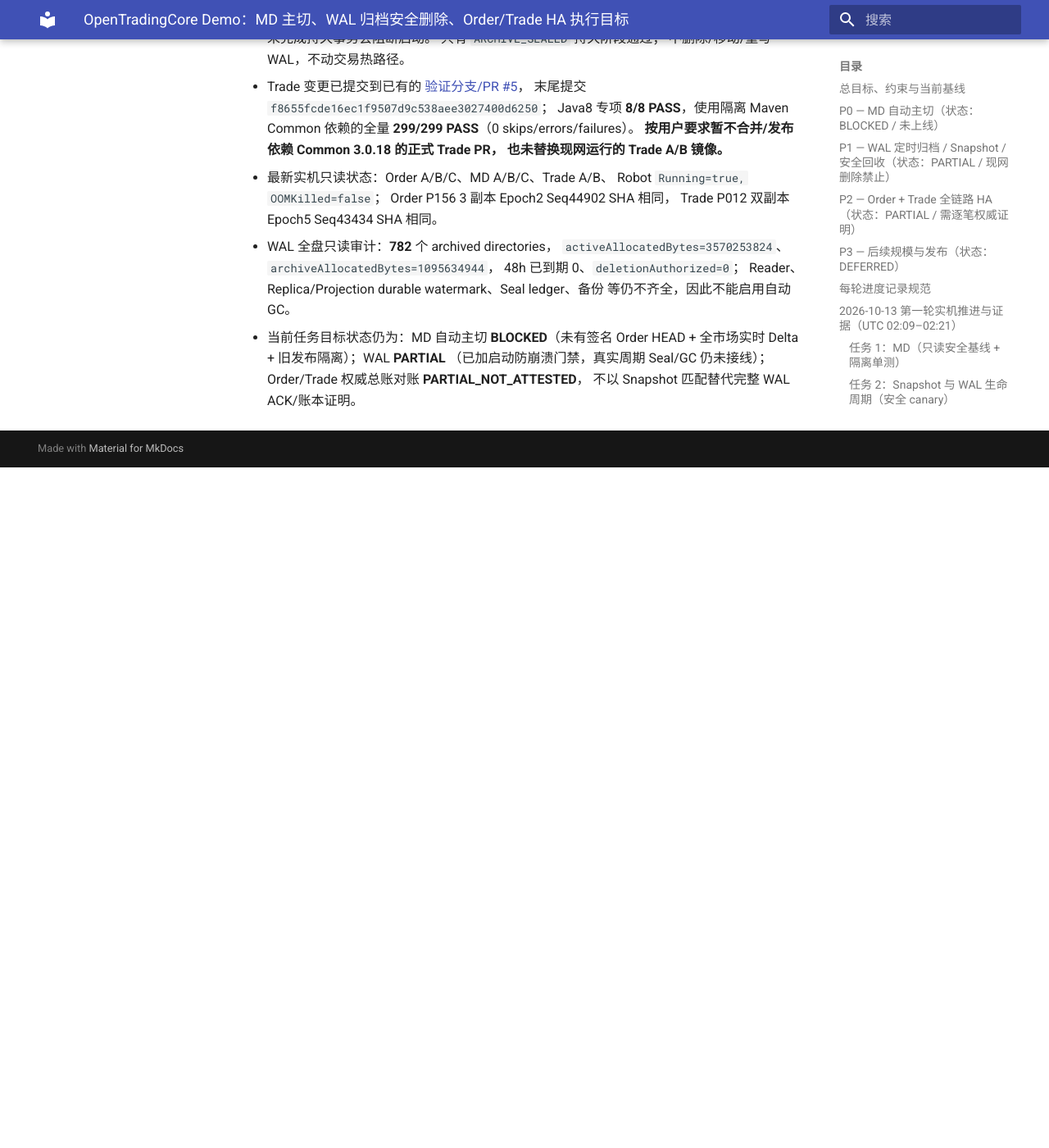
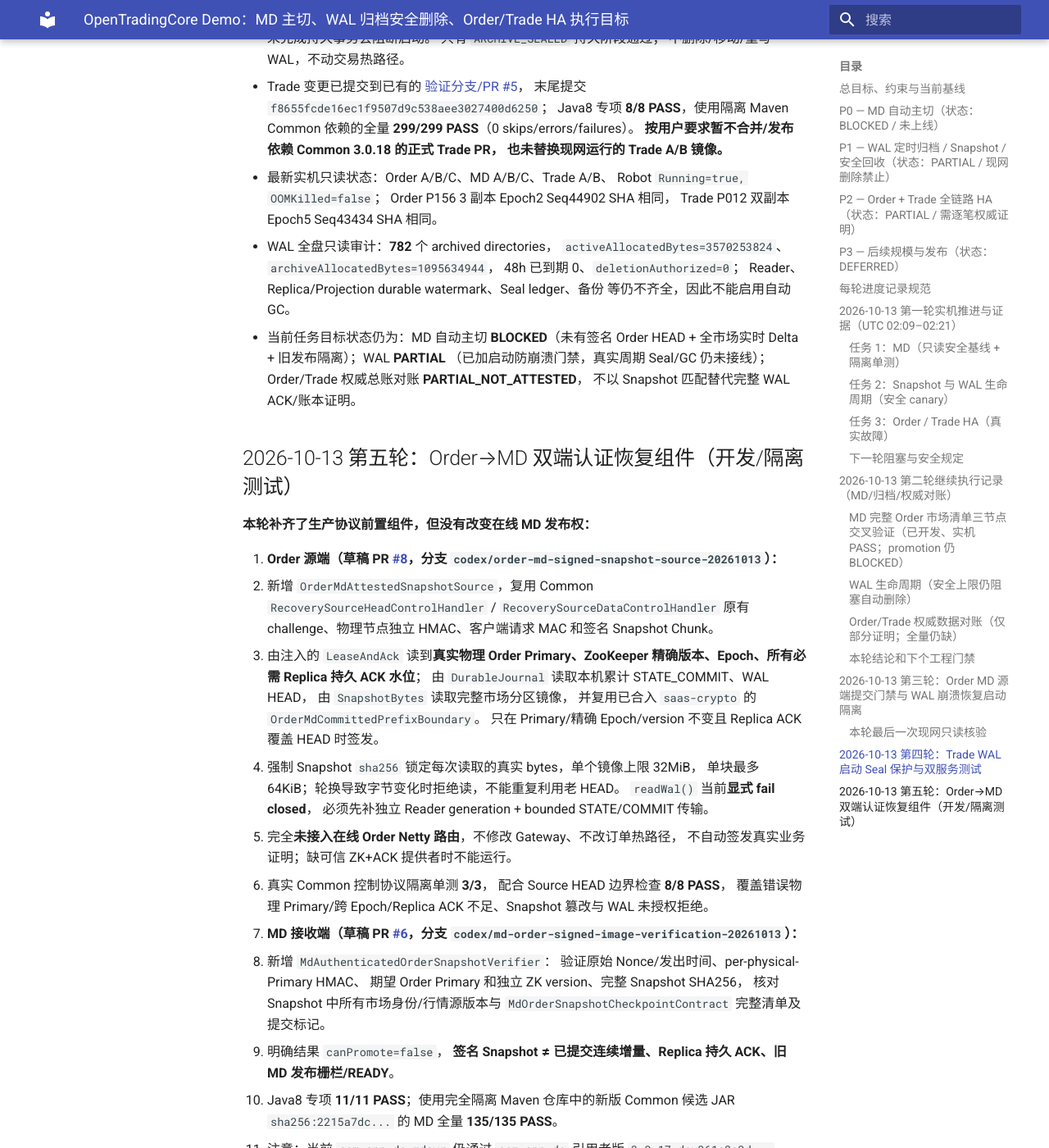
Before and after one commit to bliplink/dc-quant-deploy, an MkDocs documentation site: the page built from docs/DEMO_HA_WAL_MD_ORDER_TRADE_EXECUTION_PLAN_20261013.zh-CN.md, in a window 1280 px wide and 1400 px high, scrolled down 8907 px. Shown: the whole window at 82% size. Built offline with MkDocs 1.6.1 and Material for MkDocs 9.7.7, drawn with Linux system fonts in a browser that asks for light colours; before the commit the page ends 9477 px from its top, so only the background shows below that; some of the changed text lies outside the part shown.

Commit message:
docs(md-ha): record source HMAC HEAD and receiver full-image verifier with strict remaining production gates

```diff
--- a/docs/DEMO_HA_WAL_MD_ORDER_TRADE_EXECUTION_PLAN_20261013.zh-CN.md
+++ b/docs/DEMO_HA_WAL_MD_ORDER_TRADE_EXECUTION_PLAN_20261013.zh-CN.md
@@ -267,3 +267,55 @@ Adapter 与可崩溃恢复持久 Seal 流程；**现网自动删除未完成且
   （已加启动防崩溃门禁，真实周期 Seal/GC 仍未接线）；
   Order/Trade 权威总账对账 **PARTIAL_NOT_ATTESTED**，
   不以 Snapshot 匹配替代完整 WAL ACK/账本证明。
+
+## 2026-10-13 第五轮：Order→MD 双端认证恢复组件（开发/隔离测试）
+
+**本轮补齐了生产协议前置组件，但没有改变在线 MD 发布权：**
+
+1. **Order 源端（草稿 PR [#8](https://github.com/bliplink/com.app.dc.ordersvr/pull/8)，分支 `codex/order-md-signed-snapshot-source-20261013`）：**
+   - 新增 `OrderMdAttestedSnapshotSource`，复用 Common
+     `RecoverySourceHeadControlHandler` / `RecoverySourceDataControlHandler`
+     原有 challenge、物理节点独立 HMAC、客户端请求 MAC 和签名 Snapshot Chunk。
+   - 由注入的 `LeaseAndAck` 读到**真实物理 Order Primary、ZooKeeper 精确版本、Epoch、所有必需 Replica 持久 ACK 水位**；
+     由 `DurableJournal` 读取本机累计 STATE_COMMIT、WAL HEAD，
+     由 `SnapshotBytes` 读取完整市场分区镜像，
+     并复用已合入 `saas-crypto` 的 `OrderMdCommittedPrefixBoundary`。
+     只在 Primary/精确 Epoch/version 不变且 Replica ACK 覆盖 HEAD 时签发。
+   - 强制 Snapshot `sha256` 锁定每次读取的真实 bytes，单个镜像上限 32MiB，
+     单块最多 64KiB；轮换导致字节变化时拒绝读，不能重复利用老 HEAD。
+     `readWal()` 当前**显式 fail closed**，
+     必须先补独立 Reader generation + bounded STATE/COMMIT 传输。
+   - 完全**未接入在线 Order Netty 路由**，不修改 Gateway、不改订单热路径，
+     不自动签发真实业务证明；缺可信 ZK+ACK 提供者时不能运行。
+   - 真实 Common 控制协议隔离单测 **3/3**，
+     配合 Source HEAD 边界检查 **8/8 PASS**，
+     覆盖错误物理 Primary/跨 Epoch/Replica ACK 不足、Snapshot 篡改与 WAL 未授权拒绝。
+
+2. **MD 接收端（草稿 PR [#6](https://github.com/bliplink/com.app.dc.mdsvr/pull/6)，分支 `codex/md-order-signed-image-verification-20261013`）：**
+   - 新增 `MdAuthenticatedOrderSnapshotVerifier`：
+     验证原始 Nonce/发出时间、per-physical-Primary HMAC、
+     期望 Order Primary 和独立 ZK version、完整 Snapshot SHA256，
+     核对 Snapshot 中所有市场身份/行情源版本与
+     `MdOrderSnapshotCheckpointContract` 完整清单及提交标记。
+   - 明确结果 `canPromote=false`，
+     **签名 Snapshot ≠ 已提交连续增量、Replica 持久 ACK、旧 MD 发布栅栏/READY**。
+   - Java8 专项 **11/11 PASS**；使用完全隔离 Maven 仓库中的新版 Common
+     候选 JAR `sha256:2215a7dc...` 的 MD 全量 **135/135 PASS**。
+   - 注意：当前 `com.app.dc.mdsvr` 仍通过 `com.app.dc`
+     引用老版 `3.0.17-dev361e3e3d...` Common
+     （缺新版 `VerifiedHead`），故正式依赖尚未可复现编译，
+     草稿 **绝不可合并/部署**。未触碰系统 `~/.m2` 及现网镜像。
+
+3. **剩余 MD HA 生产门禁**：
+   - 在 Order 接入真实 ZK version / all-required-Replica durable ACK
+     和**带固定 Reader generation 的有界连续 WAL 增量源**，
+     同时给签名会话 immutable Snapshot/HEAD Pin；
+   - MD Receiver 从 Common 签名块中暂存完整 Image + Delta，
+     验证具体分区的所有市场事件无 gap、与最新 Order durable HEAD 一致；
+   - 实现和实测共享对外 publish epoch fence，
+     控制器两阶段 CAS 后仅在 `Safety` 完整证据通过才 READY，
+     最后在真实 Robot 环境下 SIGKILL/role reversal。
+   **上述未全部完成前，MD 自动主切保持 BLOCKED。**
+
+WAL 周期物理 Seal/48h 删除、Order/Trade 全量资金持仓对账仍按前章任务执行；
+本轮没有误改在线服务或声明通过。
```
